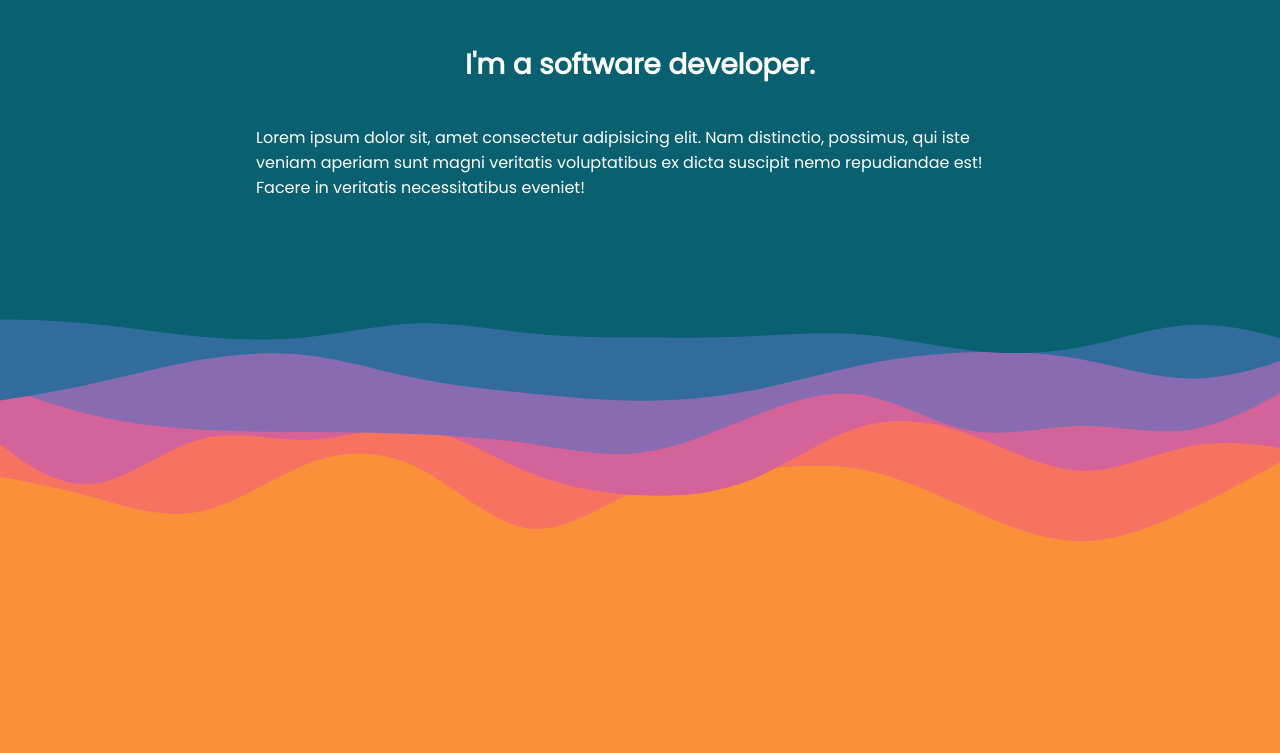
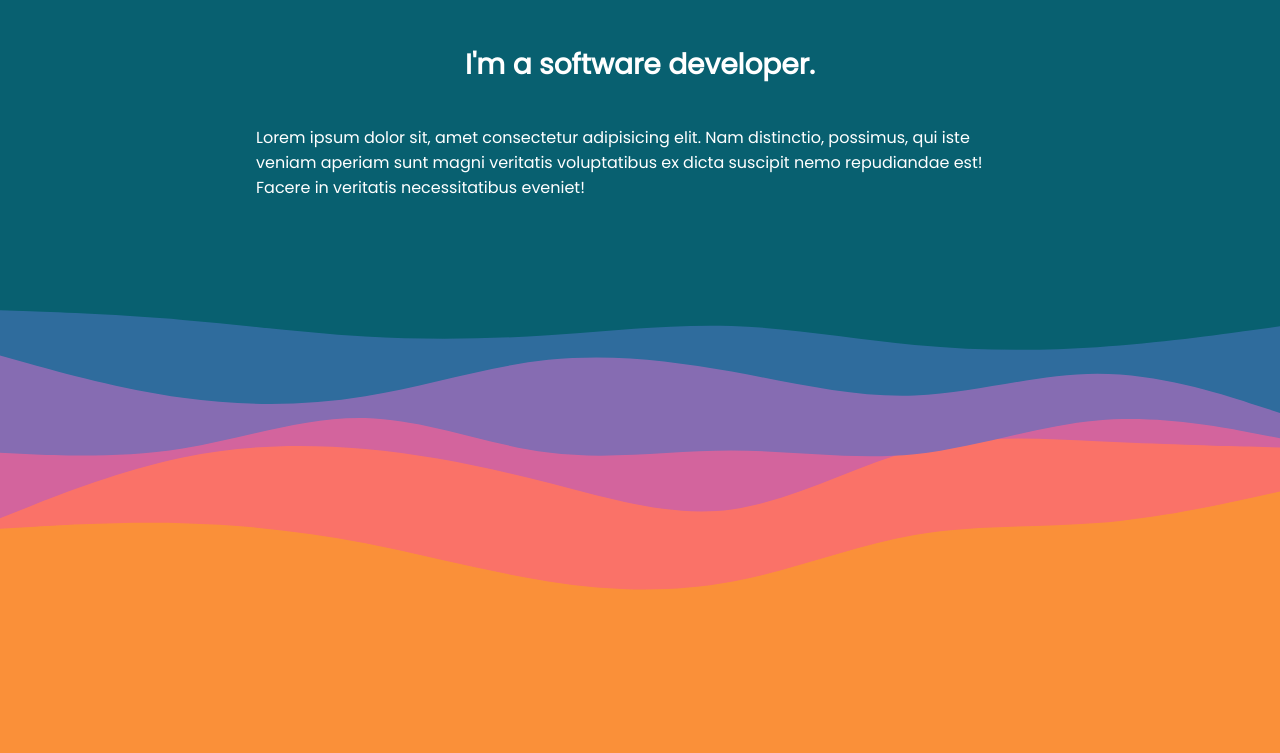
Before and after one commit to Aarongold1869/MyPortfolio, a plain HTML site: page index.html in a window 1280 px wide. Shown: the part 181-934 px from the top of the page. Drawn offline with Linux system fonts and the light colour scheme.

Commit message:
fixed divider svg sizing

```diff
--- a/mystyle.css
+++ b/mystyle.css
@@ -148,7 +148,7 @@ img {
 }
 
 .layer1 {
-    background-image: url('./images/design-elements/layered-waves-haikei.svg');
+    background-image: url('./images/design-elements/layered-waves-blue-orange.svg');
 }
 
 .layer2 {
```
Also changed, not shown: images/design-elements/layered-waves-blue-orange.svg (added).
